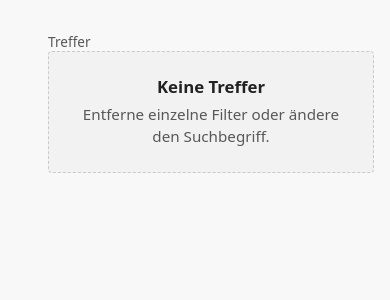
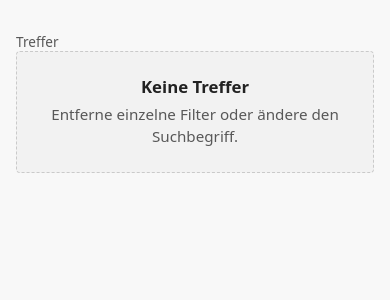
Before and after one commit to deutscher-pfadfinderbund/bundesarchiv, a Django app: template src/bundesarchiv/app/web/templates/workbench/workbench.html in a window 390 px wide. Shown: the part 92-392 px from the top of the page. Run offline with Django 5.2, Linux system fonts and the light colour scheme; the template is opened without the code that fills it, so the values that code supplies are empty.

Commit message:
fixup! feat(web): dev layout demos — split-rail + split-narrow

```diff
--- a/src/bundesarchiv/app/web/static/layouts.css
+++ b/src/bundesarchiv/app/web/static/layouts.css
@@ -275,9 +275,15 @@ body.wb {
   }
 }
 
-/* very narrow: sidebar stacks above the main column (single column frame) */
+/* very narrow: sidebar stacks above the main column (single column frame). The frame collapses to
+   one 1fr track, so the children's named grid-column placements (sidebar/main/pane) must reset —
+   otherwise their vanished named lines resolve to implicit tracks after 1fr and orphan the content
+   right of a dead gutter (body scrolls sideways). Span every child across the single column. */
 @media (max-width: 720px) {
   .wb-frame,
   .wb--vorschau .wb-frame { grid-template-columns: 1fr; }
+  .wb-sidebar,
+  .wb-main,
+  .wb-pane { grid-column: 1 / -1; }
   .wb-sidebar { position: static; }
 }
```
